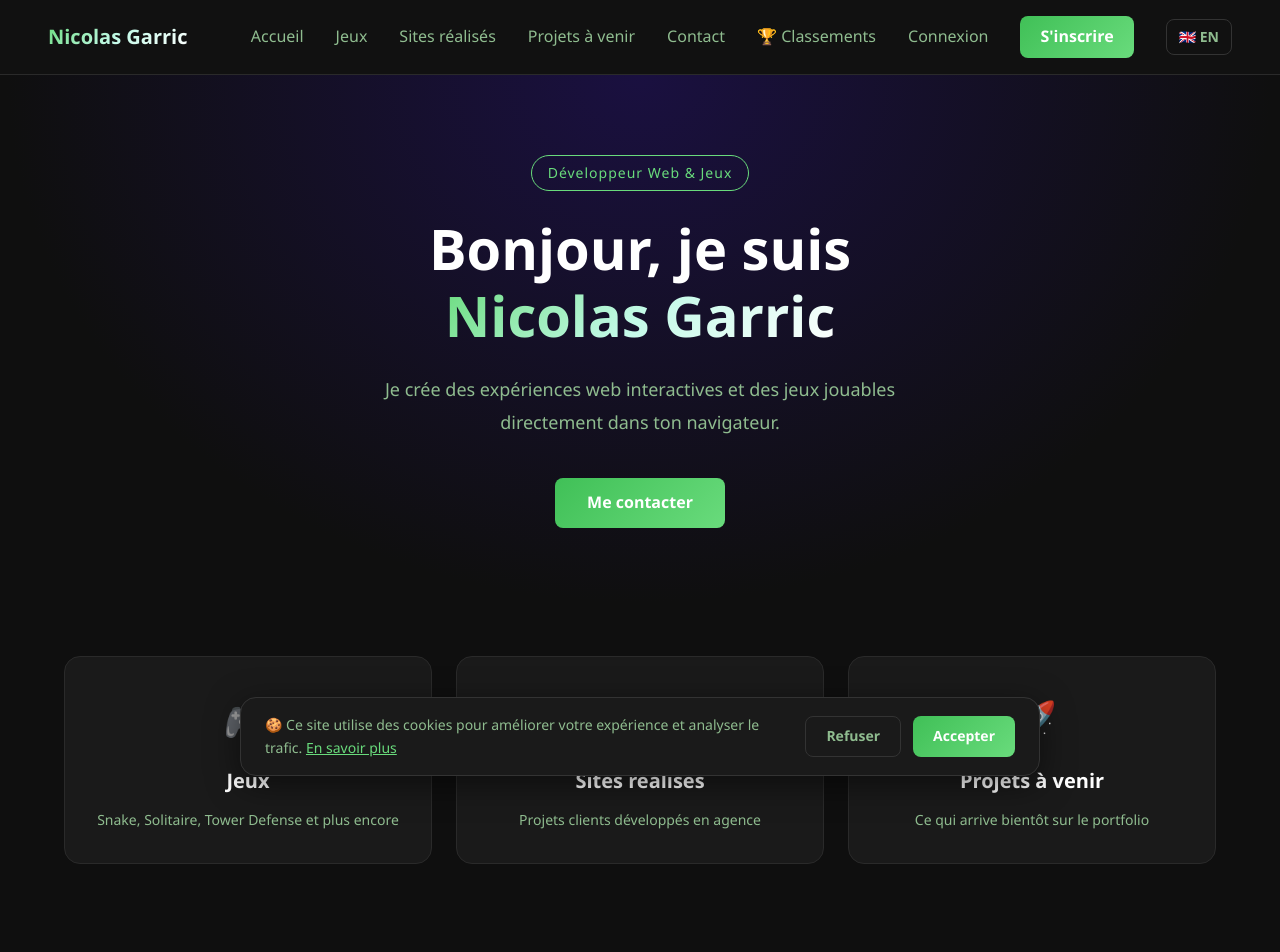
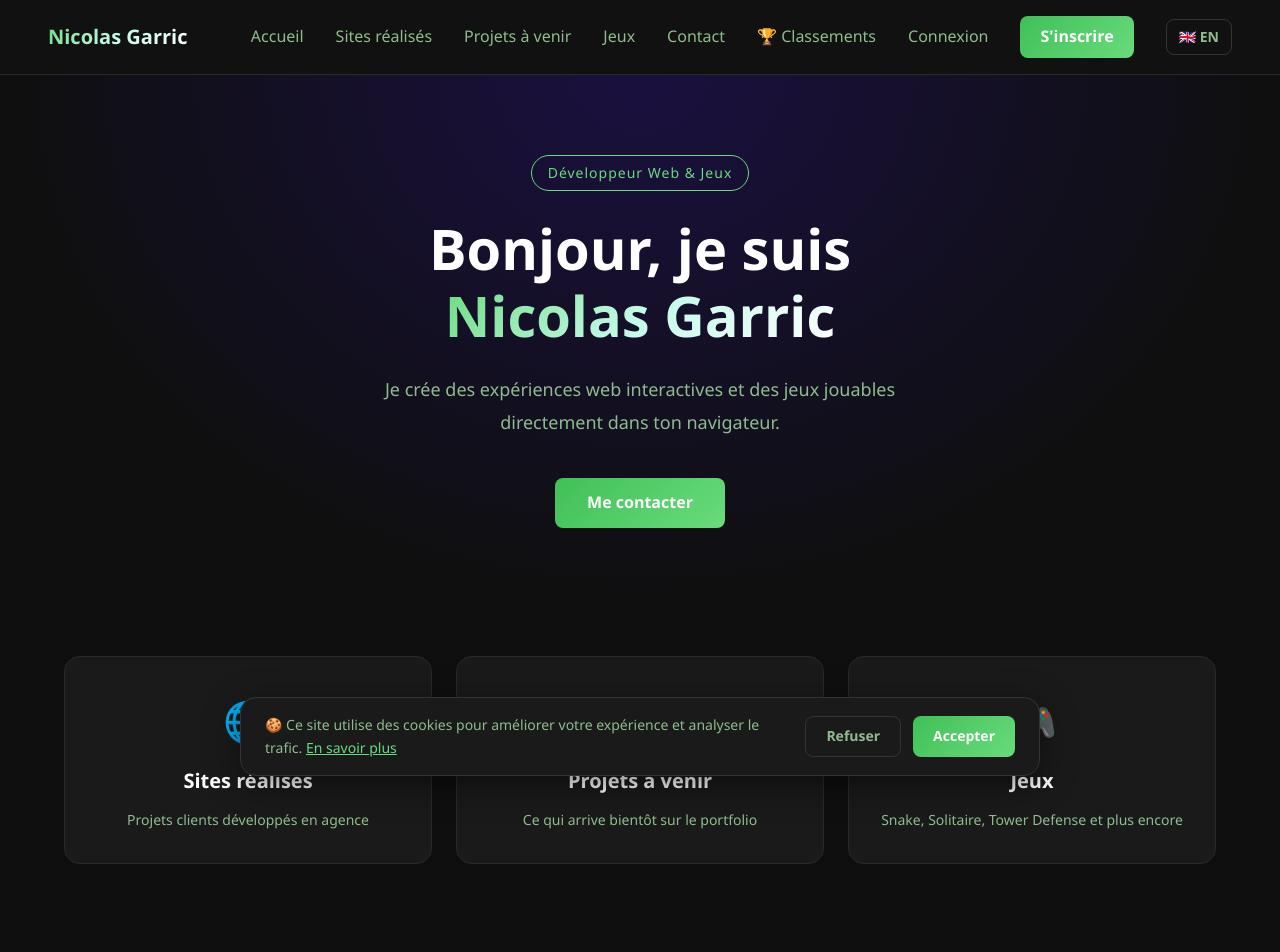
Before and after one commit to NicolasGarric/portfolio-nicolas-garric, a React (Vite) app: page / in a window 1280 px wide. Shown: the top 952 px of the page. Built offline with nearby package versions, Linux system fonts and the light colour scheme; no server answers.

Commit message:
Réorganisation cards

```diff
--- a/src/components/Header.tsx
+++ b/src/components/Header.tsx
@@ -28,9 +28,9 @@ function Header() {
             {/* Nav desktop */}
             <nav className="header__nav">
                 <Link to="/" className="header__link">{t('nav.home')}</Link>
-                <Link to="/games" className="header__link">{t('nav.games')}</Link>
                 <Link to="/projects" className="header__link">{t('nav.projects')}</Link>
                 <Link to="/upcoming" className="header__link">{t('nav.upcoming')}</Link>
+                <Link to="/games" className="header__link">{t('nav.games')}</Link>
                 <Link to="/contact" className="header__link">{t('nav.contact')}</Link>
                 <Link to="/leaderboard" className="header__link">🏆 {t('nav.leaderboard')}</Link>
 
@@ -77,11 +77,11 @@ function Header() {
                         </button>
 
                         <Link to="/" className="header__modal-link" onClick={closeMenu}>{t('nav.home')}</Link>
+                        <Link to="/projects" className="header__modal-link" onClick={closeMenu}>{t('nav.projects')}</Link>
+                        <Link to="/upcoming" className="header__modal-link" onClick={closeMenu}>{t('nav.upcoming')}</Link>
                         <Link to="/games" className="header__modal-link" onClick={closeMenu}>{t('nav.games')}</Link>
                         <Link to="/contact" className="header__modal-link" onClick={closeMenu}>{t('nav.contact')}</Link>
                         <Link to="/leaderboard" className="header__modal-link" onClick={closeMenu}>🏆 {t('nav.leaderboard')}</Link>
-                        <Link to="/projects" className="header__modal-link" onClick={closeMenu}>{t('nav.projects')}</Link>
-                        <Link to="/upcoming" className="header__modal-link" onClick={closeMenu}>{t('nav.upcoming')}</Link>
 
                         {user ? (
                             <>
--- a/src/pages/Home.tsx
+++ b/src/pages/Home.tsx
@@ -7,12 +7,6 @@ function Home() {
     const { t } = useTranslation()
 
     const sections = [
-        {
-            label: t('nav.games'),
-            description: t('home.games_desc'),
-            emoji: '🎮',
-            path: '/games',
-        },
         {
             label: t('nav.projects'),
             description: t('home.projects_desc'),
@@ -24,6 +18,12 @@ function Home() {
             description: t('home.upcoming_desc'),
             emoji: '🚀',
             path: '/upcoming',
+        },
+        {
+            label: t('nav.games'),
+            description: t('home.games_desc'),
+            emoji: '🎮',
+            path: '/games',
         },
     ]
 
```
